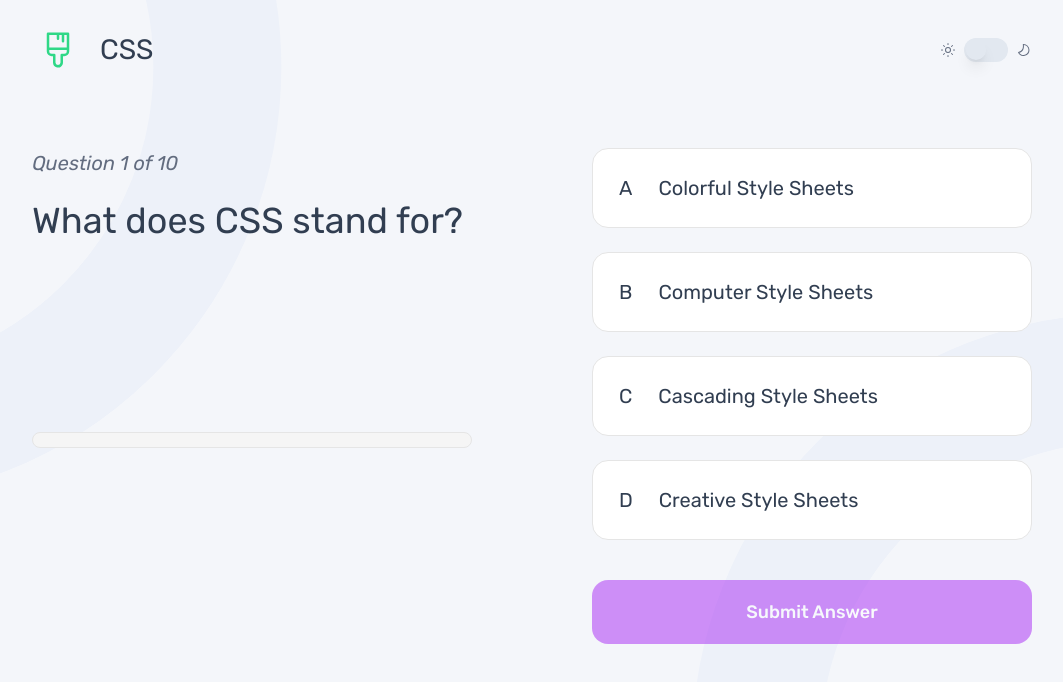
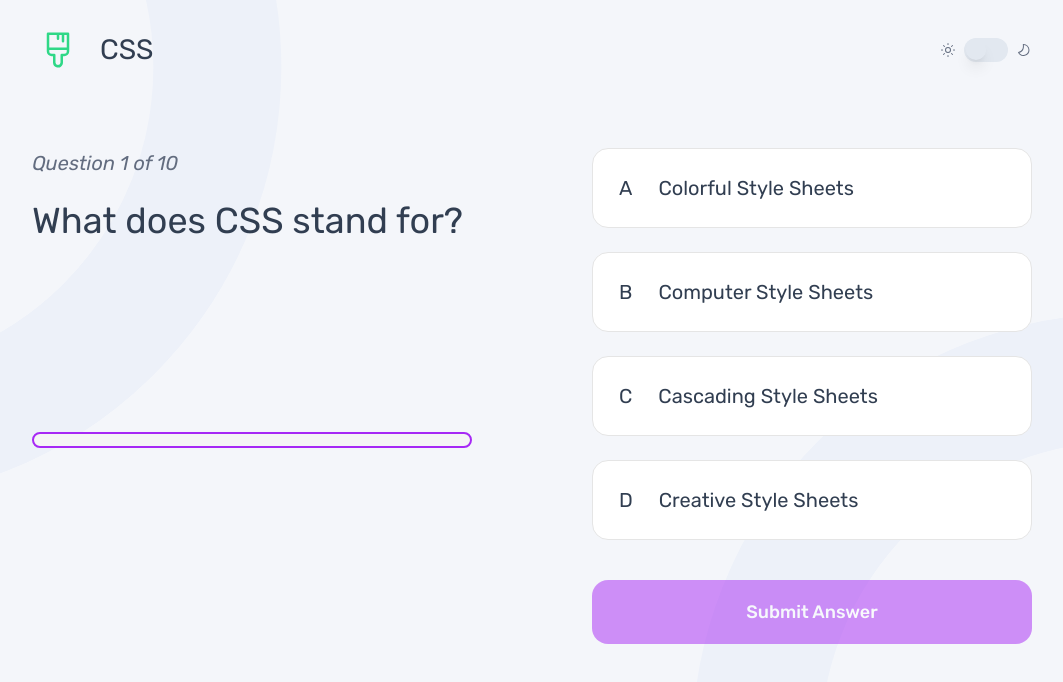
Before and after one commit to denovan6k/Web-Quiz-app, a Next.js app: page /quiz/1 in a window 1280 px wide. Shown: the top 682 px of the page, without its empty margins (108-1171 px from the left). Built offline with nearby package versions, Linux system fonts and the light colour scheme.

Commit message:
fix 4.0  update

```diff
--- a/src/app/mobile/page.tsx
+++ b/src/app/mobile/page.tsx
@@ -6,12 +6,14 @@ import Image from 'next/image'
 import Link from 'next/link'
 import { Switch } from '@/components/ui/switch'
 
+
 // import { useEffect, useState } from 'react'
 const Mobile = () => {
   const [theme, setTheme] = useState<'light' | 'dark'>('light');
   const rootElement = useRef<HTMLElement | null>(null); // Initialize as null
 
   useEffect(() => {
+
     if (typeof window !== 'undefined') {
       // Set document.documentElement only on the client side
       rootElement.current = document.documentElement;
@@ -32,6 +34,7 @@ const Mobile = () => {
       localStorage.setItem('theme', newTheme); // Persist the theme in localStorage
     }
   };
+
 
 
 
--- a/src/app/quiz/[id]/Quiz.tsx
+++ b/src/app/quiz/[id]/Quiz.tsx
@@ -190,7 +190,7 @@ const handleNextQuestion = () => {
         <section className='flex flex-col gap-4 lg:mt-[40px]'>
           <p className='text-[#626C7F] text-[14px] kl:text-[20px] font-rubikItalic'>Question {currentQuestionIndex + 1} of {questionLength}</p>
           <h1 className='text-[#313E51] text-[20px] kl:text-[36px] dark:text-white'>{currentQuestion.question}</h1>
-          <Progress value={progress} className="w-full mt-[28px] tl:mt-[44px] [&>*]:bg-[#A729F5] [&>*]:border-[#A729F5] border  lg:mt-[168px] mb-[22px] kl:mb-[68px]" />
+          <Progress value={progress} className="w-full mt-[28px] tl:mt-[44px] [&>*]:bg-[#A729F5] border-2 border-[#A729F5]  lg:mt-[168px] mb-[22px] kl:mb-[68px]" />
         </section>
 
         <section className='flex flex-col mt-[40px]'>
```
Also changed, not shown: src/app/page.tsx (+6 -1 lines).
